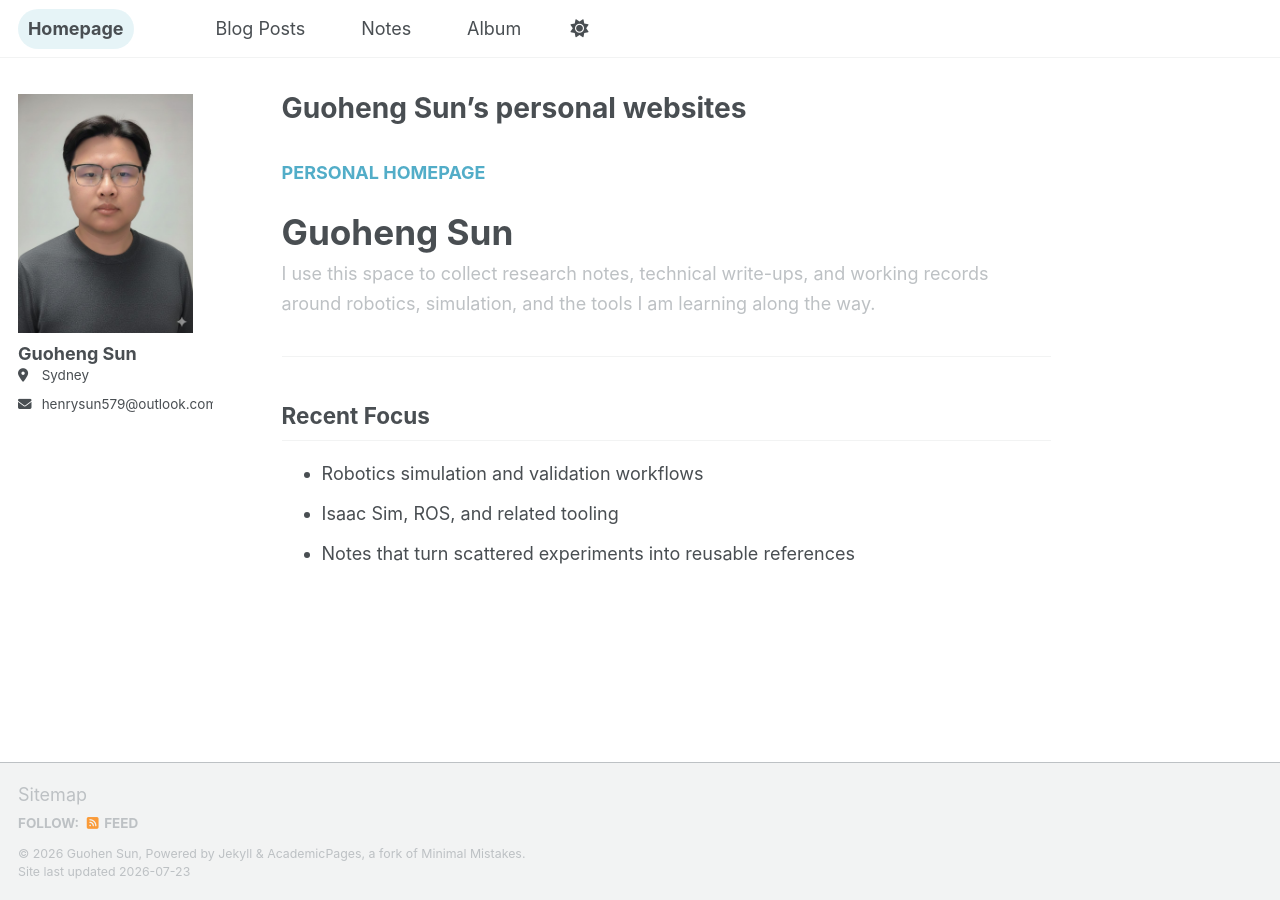
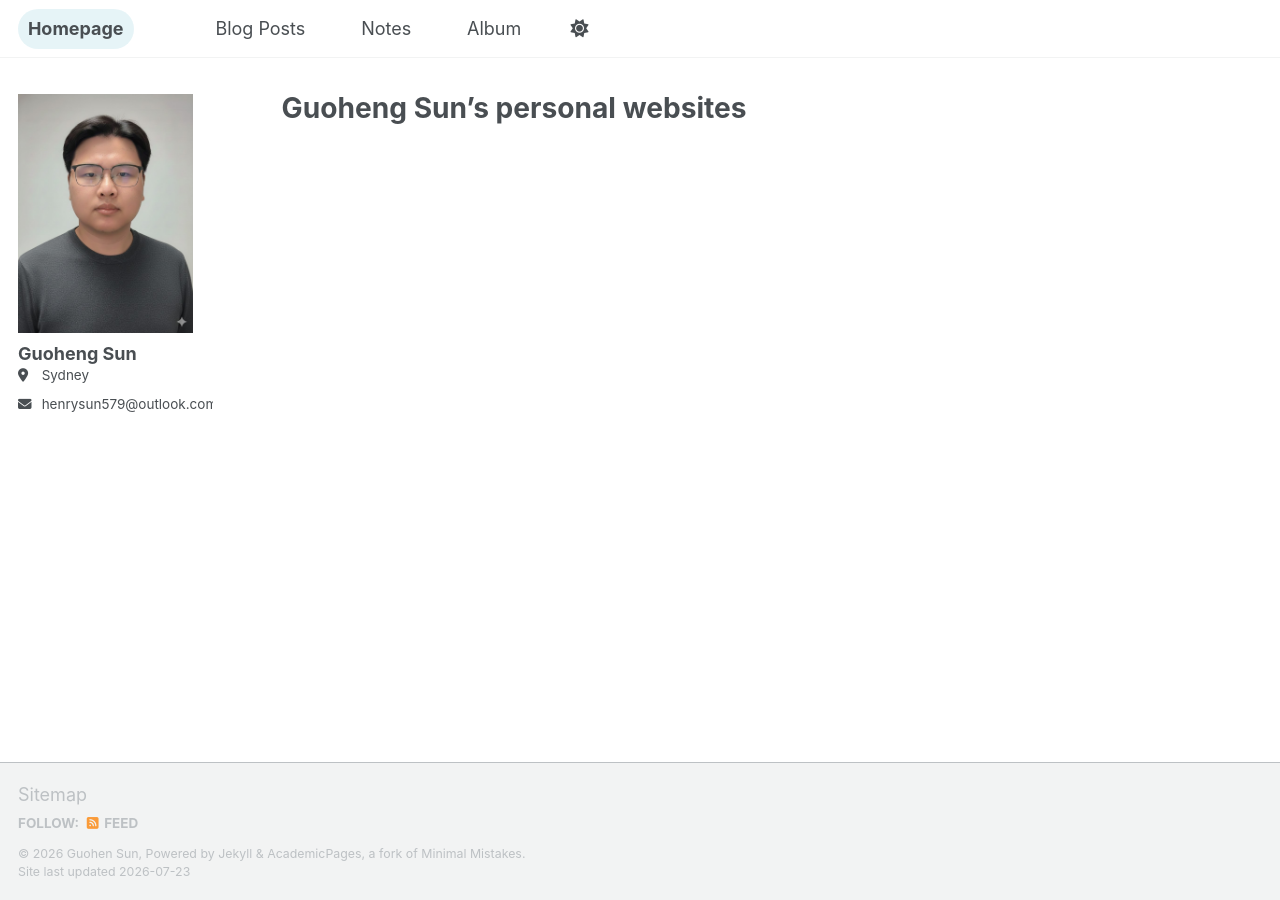
Before and after one commit to sgh579/sgh579.github.io, a Jekyll site: the page built from _pages/about.md, in a window 1280 px wide. Built offline with Jekyll 4.4.1, drawn with Linux system fonts in a browser that asks for light colours; a script bundle is joined from its source files by our own code; library files that are not in the unit come from our copies.

Commit message:
Update homepage and palpation simulation note

```diff
--- a/_pages/about.md
+++ b/_pages/about.md
@@ -6,15 +6,3 @@ redirect_from:
   - /about/
   - /about.html
 ---
-
-<div class="home-intro">
-  <p class="home-intro__eyebrow">Personal homepage</p>
-  <h1>Guoheng Sun</h1>
-  <p>I use this space to collect research notes, technical write-ups, and working records around robotics, simulation, and the tools I am learning along the way.</p>
-</div>
-
-## Recent Focus
-
-- Robotics simulation and validation workflows
-- Isaac Sim, ROS, and related tooling
-- Notes that turn scattered experiments into reusable references
```
Also changed, not shown: _notes/2026-04-25-elastic-biological-tissue-simulation.md (deleted, +0 -12 lines), _notes/2026-07-23-palpation-soft-body-simulation.md (added, +29 -0 lines), images/20260723-131025-palpation-phantom-soft-body-mesh.png (added).
